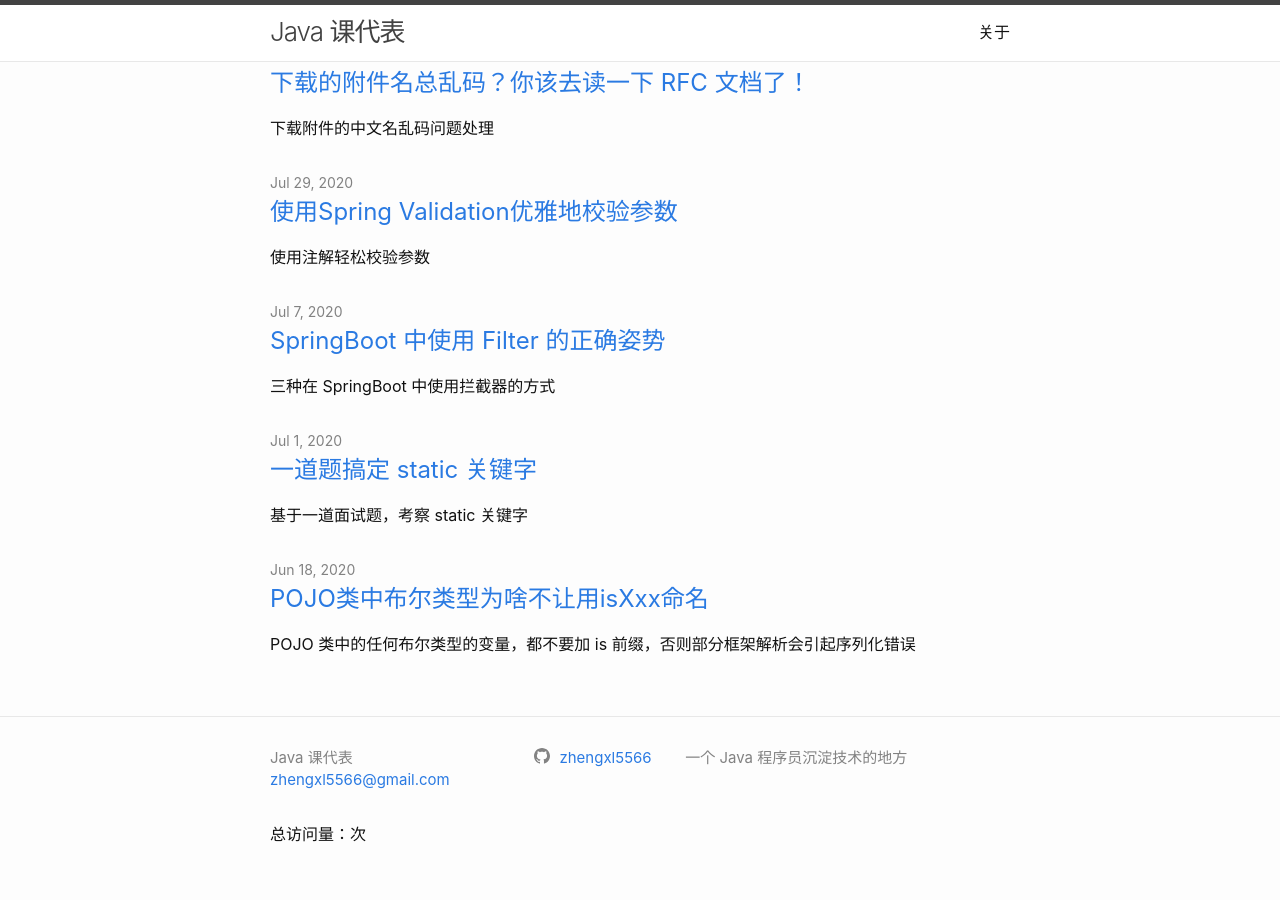
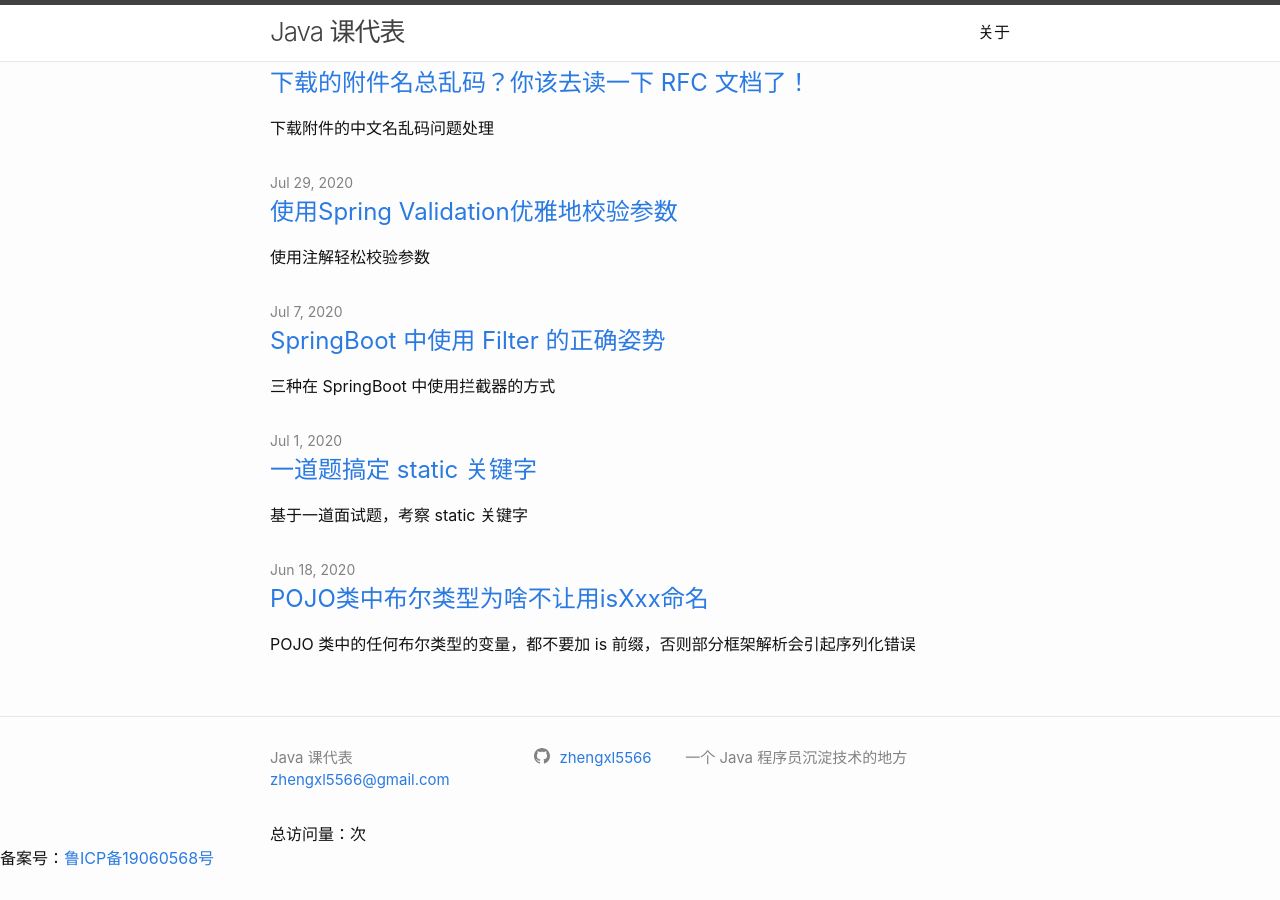
Before and after one commit to zhengxl5566/zhengxl5566.github.io, a Jekyll site: the page built from index.markdown, in a window 1280 px wide and 900 px high, scrolled down 954 px. Built offline with Jekyll 4.4.1, drawn with Linux system fonts in a browser that asks for light colours; comment, search, counter and statistics services are not loaded; before the commit the page ends 1830 px from its top, so only the background shows below that.

Commit message:
增加备案号

```diff
--- a/_includes/footer.html
+++ b/_includes/footer.html
@@ -31,5 +31,6 @@
  <script async src="//busuanzi.ibruce.info/busuanzi/2.3/busuanzi.pure.mini.js"></script>
             <span id="busuanzi_container_site_pv">总访问量：<span id="busuanzi_value_site_pv"></span>次</span>
   </div>
+  <div>备案号：<a href="https://beian.miit.gov.cn/" target="_blank">鲁ICP备19060568号</a></div>
 
 </footer>
```
